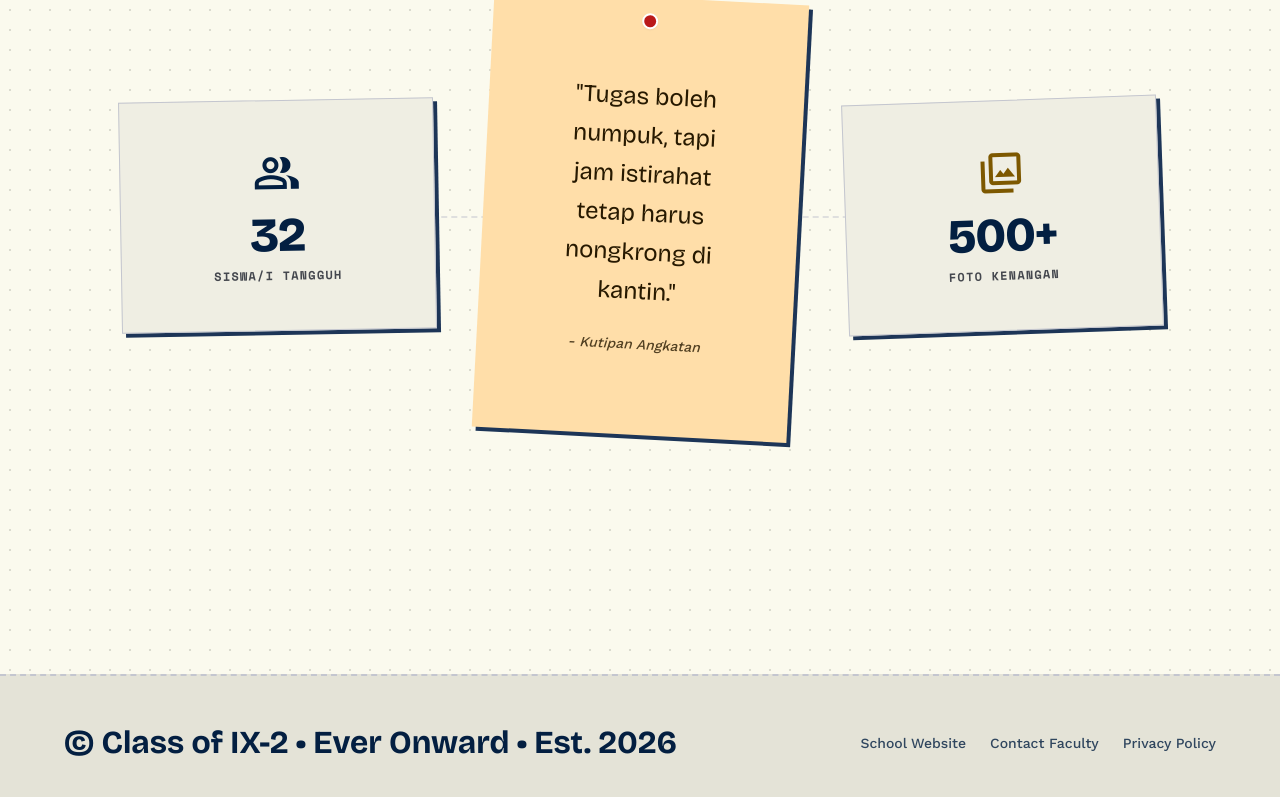
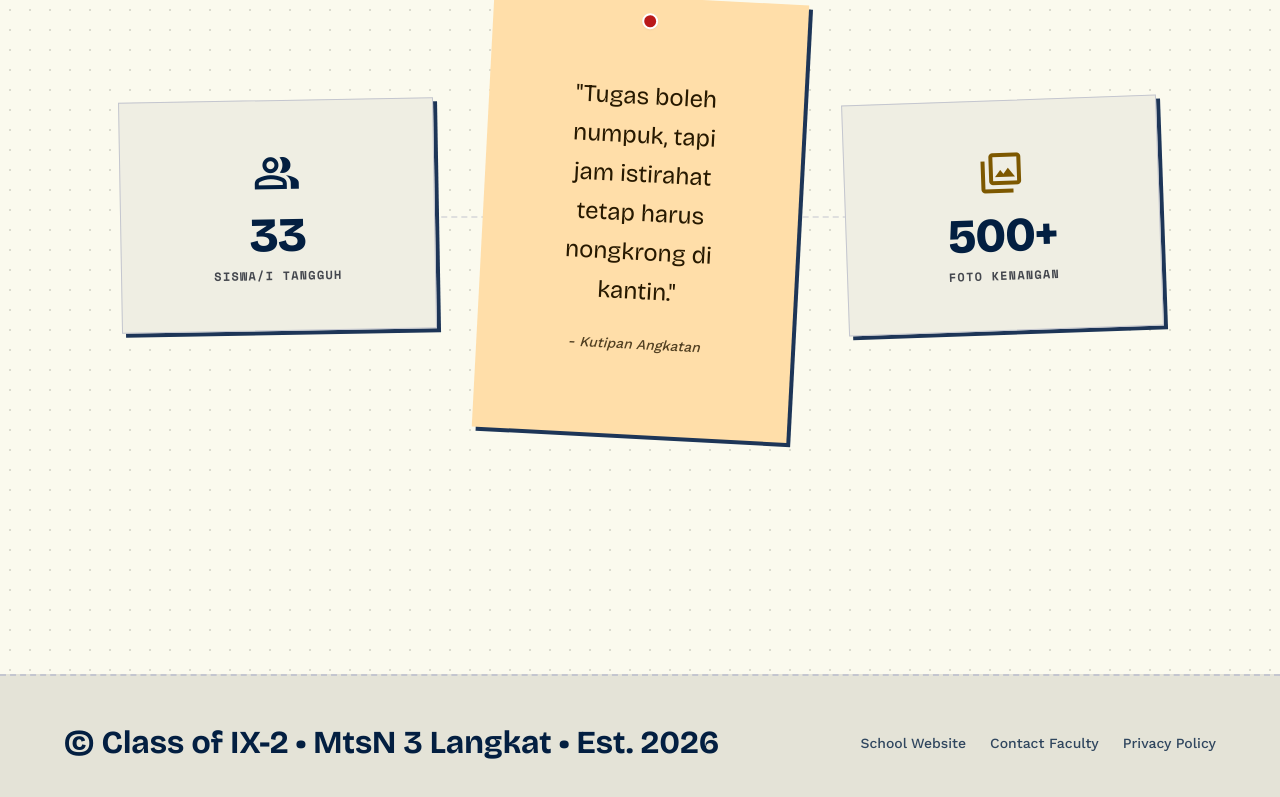
Before and after one commit to RizxxDev/frontend-web-ix2, a React (Vite) app: page / in a window 1280 px wide. Shown: the part 900-1697 px from the top of the page. Built offline with nearby package versions, Linux system fonts and the light colour scheme.

Commit message:
perbaiki ui di page profile

```diff
--- a/src/components/BentoGrid.jsx
+++ b/src/components/BentoGrid.jsx
@@ -6,7 +6,7 @@ export default function BentoGrid() {
       {/* Stat 1: Paper Scrap */}
       <div className="bg-surface-container p-lg shadow-[4px_4px_0px_0px_rgba(29,53,87,1)] rotate-[-1deg] border border-outline-variant flex flex-col items-center justify-center text-center hover:translate-y-[-4px] transition-transform">
         <span className="material-symbols-outlined text-[48px] text-primary mb-sm">group</span>
-        <span className="font-display-lg text-display-lg text-primary">32</span>
+        <span className="font-display-lg text-display-lg text-primary">33</span>
         <span className="font-label-caps text-label-caps text-on-surface-variant uppercase tracking-widest mt-2">Siswa/i Tangguh</span>
       </div>
       {/* Quote: Post-it Note */}
--- a/src/components/Footer.jsx
+++ b/src/components/Footer.jsx
@@ -3,7 +3,7 @@ export default function Footer() {
     <footer className="w-full mt-xl border-t-2 border-dashed border-outline-variant bg-surface-variant">
       <div className="flex flex-col md:flex-row justify-between items-center px-md py-lg max-w-container-max mx-auto">
         <div className="font-headline-md text-headline-md text-primary mb-4 md:mb-0">
-          © Class of IX-2 • Ever Onward • Est. 2026
+          © Class of IX-2 • MtsN 3 Langkat • Est. 2026
         </div>
         <ul className="flex flex-wrap justify-center gap-md font-caption text-caption text-primary">
           <li><a className="opacity-80 hover:opacity-100 hover:text-secondary transition-opacity" href="https://mtsn3langkat.sch.id/">School Website</a></li>
--- a/src/components/flashback/TimelineSection.jsx
+++ b/src/components/flashback/TimelineSection.jsx
@@ -9,7 +9,7 @@ export default function TimelineSection() {
           <span className="absolute -top-sm -left-md bg-secondary/40 washi-tape-edge w-24 h-6 -rotate-6 z-[-1]"></span>
         </h1>
         <p className="font-body-lg text-body-lg text-on-surface-variant max-w-2xl mx-auto mt-sm">
-          Dari awal yang canggung hingga perpisahan yang manis. Ini adalah cerita tiga tahun perjalanan Kelas IX-B.
+          Dari awal yang canggung hingga perpisahan yang manis. Ini adalah cerita tiga tahun perjalanan Kelas IX-2.
         </p>
       </div>
       {/* Timeline Container */}
--- a/src/components/profiles/StudentsSection.jsx
+++ b/src/components/profiles/StudentsSection.jsx
@@ -66,7 +66,7 @@ export default function StudentsSection() {
 
       <div className="grid grid-cols-2 md:grid-cols-3 lg:grid-cols-4 xl:grid-cols-5 gap-gutter">
         {studentData.map((student) => (
-          <div key={student.id} className={`polaroid transform ${student.tilt} relative group cursor-pointer overflow-hidden`}>
+          <div key={student.id} className={`polaroid transform ${student.tilt} relative group cursor-pointer`}>
             {/* Tapes / Stickers */}
             {student.tape === 'red' && (
               <div className="absolute -top-3 left-1/2 -translate-x-1/2 w-12 h-4 bg-red-400 opacity-60 transform -rotate-3 z-10"></div>
--- a/src/components/wall/BulletinBoard.jsx
+++ b/src/components/wall/BulletinBoard.jsx
@@ -19,7 +19,7 @@ export default function BulletinBoard() {
         <div className="bg-postit-pink p-md border-2 border-primary postit-shadow transform -rotate-3 hover:rotate-0 transition-transform cursor-pointer relative mt-8">
           <div className="absolute -top-2 left-1/2 -translate-x-1/2 w-16 h-4 bg-secondary-fixed/50 transform rotate-2 border-x-2 border-dashed border-background"></div>
           <p className="font-subheading-quote text-subheading-quote text-primary mb-md leading-relaxed">
-            "Pak Budi guru paling the best! Terima kasih buat 3 tahun yang luar biasa IX-B. See you on top guys!"
+            "Pak Budi guru paling the best! Terima kasih buat 3 tahun yang luar biasa IX-2. See you on top guys!"
           </p>
           <div className="flex items-center justify-between border-t border-primary/20 pt-sm">
             <span className="font-label-caps text-label-caps text-primary">- Sarah A.</span>
```
